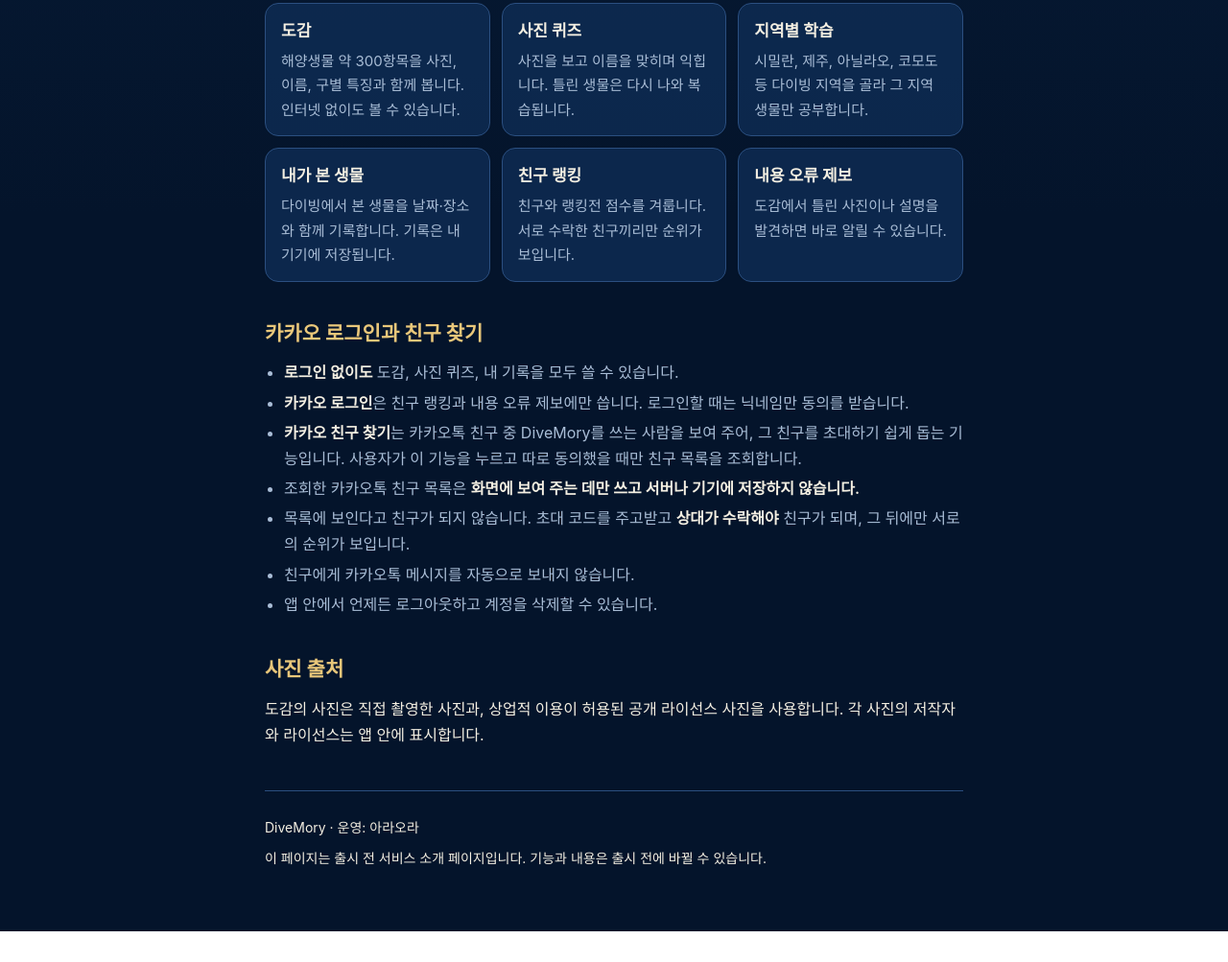
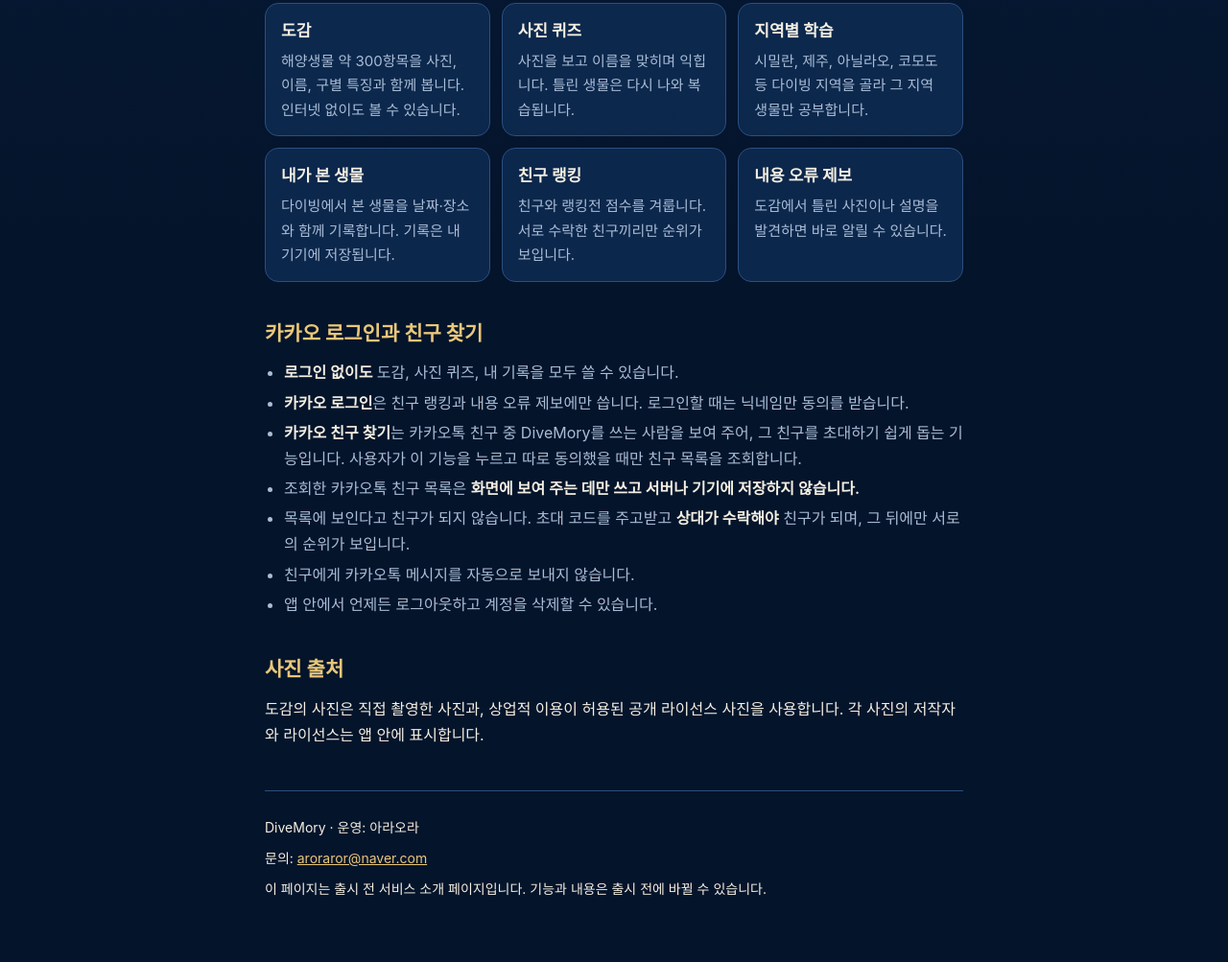
Before and after one commit to aroraror/divemory, a plain HTML site: page index.html in a window 1280 px wide. Shown: the part 897-1900 px from the top of the page at 96% size. Before the commit the page ends 1868 px from the top, so only its background shows below. Drawn offline with Linux system fonts and the light colour scheme.

Commit message:
문의 메일 추가

```diff
--- a/index.html
+++ b/index.html
@@ -26,6 +26,7 @@ p{margin:8px 0;color:var(--ivory)}
 ul{padding-left:20px;margin:8px 0;color:var(--mist)}
 li{margin:4px 0}
 li b{color:var(--ivory);font-weight:600}
+footer a{color:var(--gold)}
 footer{margin-top:44px;padding-top:18px;border-top:1px solid var(--line);color:var(--mist);font-size:14px}
 </style>
 </head>
@@ -69,6 +70,7 @@ footer{margin-top:44px;padding-top:18px;border-top:1px solid var(--line);color:v
 
 <footer>
   <p>DiveMory · 운영: 아라오라</p>
+  <p>문의: <a href="mailto:aroraror@naver.com">aroraror@naver.com</a></p>
   <p>이 페이지는 출시 전 서비스 소개 페이지입니다. 기능과 내용은 출시 전에 바뀔 수 있습니다.</p>
 </footer>
 </div>
```
